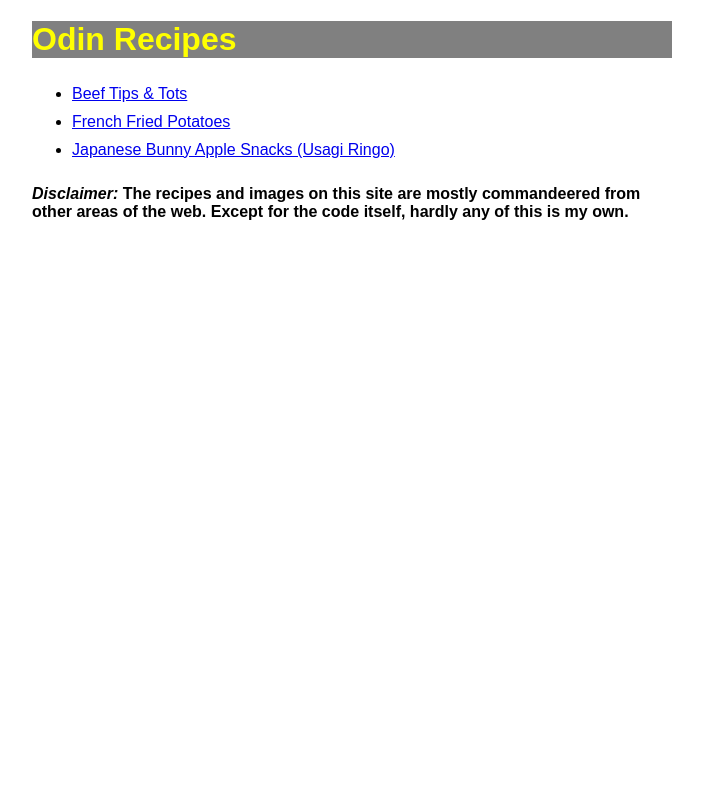
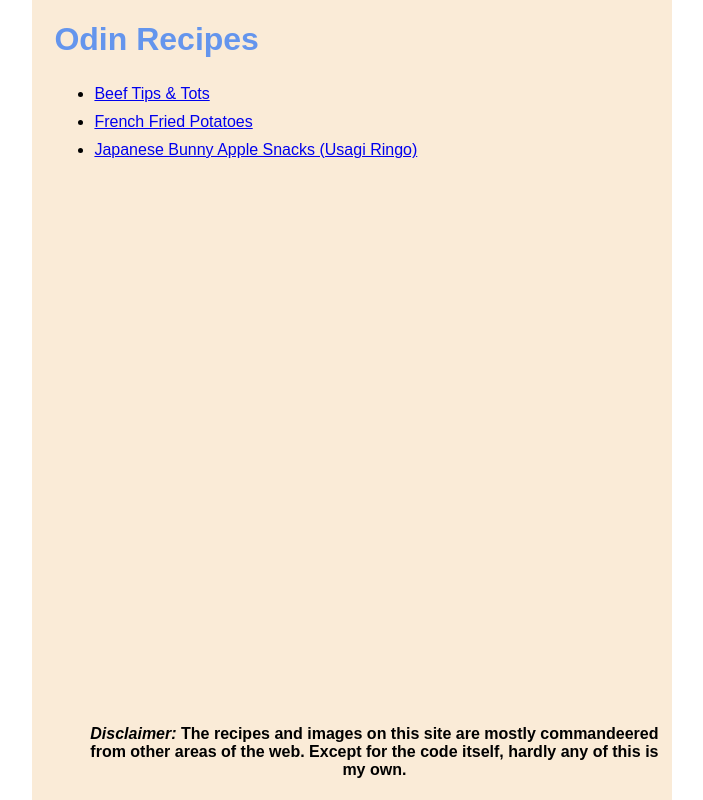
Before and after one commit to Blkshroud/odin-recipes, a plain HTML site: page index.html in a window 1280 px wide. Shown: the whole page, without its empty margins (288-991 px from the left). Drawn offline with Linux system fonts and the light colour scheme.

Commit message:
Improved visuals and presentation of entire site Began using Divs and nested divs with classes to properly center the content on the page. Put all Headers under one umbrella for styling across all pages. Moved the footer to the bottom of the index page. -Need to consider removing/cleaning up the BR tags in the future.

```diff
--- a/css/styles.css
+++ b/css/styles.css
@@ -7,16 +7,22 @@ body{
     margin: 0px auto;
 }
 
-h1 {
-    background-color: black;
-    color: white;
+.inner{
+    margin: 0px auto;
+    width: 93%;
 }
 
-.odin {
-    background-color: gray;
-    color: yellow;
+.main{
+    background-color: antiquewhite;
+    min-height: 100vh;
 }
 
+h1{
+    margin-top: 0px;
+    padding-top: 0.67em;
+}
+
+h1,
 h2,
 h3 {
     color: cornflowerblue;
@@ -35,3 +41,11 @@ ul li {
     padding-top: 5px;
     padding-bottom: 5px;
 }
+
+footer{
+    position: absolute;
+    bottom: 0;
+    width: 45%;
+    padding: 0% 2.5%;
+    text-align: center;
+}
--- a/index.html
+++ b/index.html
@@ -8,13 +8,17 @@
     </head>
 
     <body>
-        <h1 class="odin">Odin Recipes</h1>
+        <div class="main">
+            <div class="inner">
+                <h1>Odin Recipes</h1>
                 <ul>
                     <li><a href="recipes/beefTipsAndTots.html"> Beef Tips & Tots</a></li>
                     <li><a href="recipes/frenchFriedPotatoes.html"> French Fried Potatoes</a></li>
                     <li><a href="recipes/usagiRingo.html"> Japanese Bunny Apple Snacks (Usagi Ringo)</a></li>
                 </ul>
                 <!-- Comments can be created using Ctrl + / in Visual Studio -->
-        <h4><em> Disclaimer:</em> The recipes and images on this site are mostly commandeered from other areas of the web. Except for the code itself, hardly any of this is my own.</h4>
+                <footer><h4><em> Disclaimer:</em> The recipes and images on this site are mostly commandeered from other areas of the web. Except for the code itself, hardly any of this is my own.</h4></footer>
+            </div>
+        </div>
     </body>
 </html>
```
Also changed, not shown: recipes/beefTipsAndTots.html (+4 -0 lines), recipes/frenchFriedPotatoes.html (+4 -0 lines), recipes/usagiRingo.html (+4 -0 lines). Lines whose indentation alone changed are shown as unchanged.
